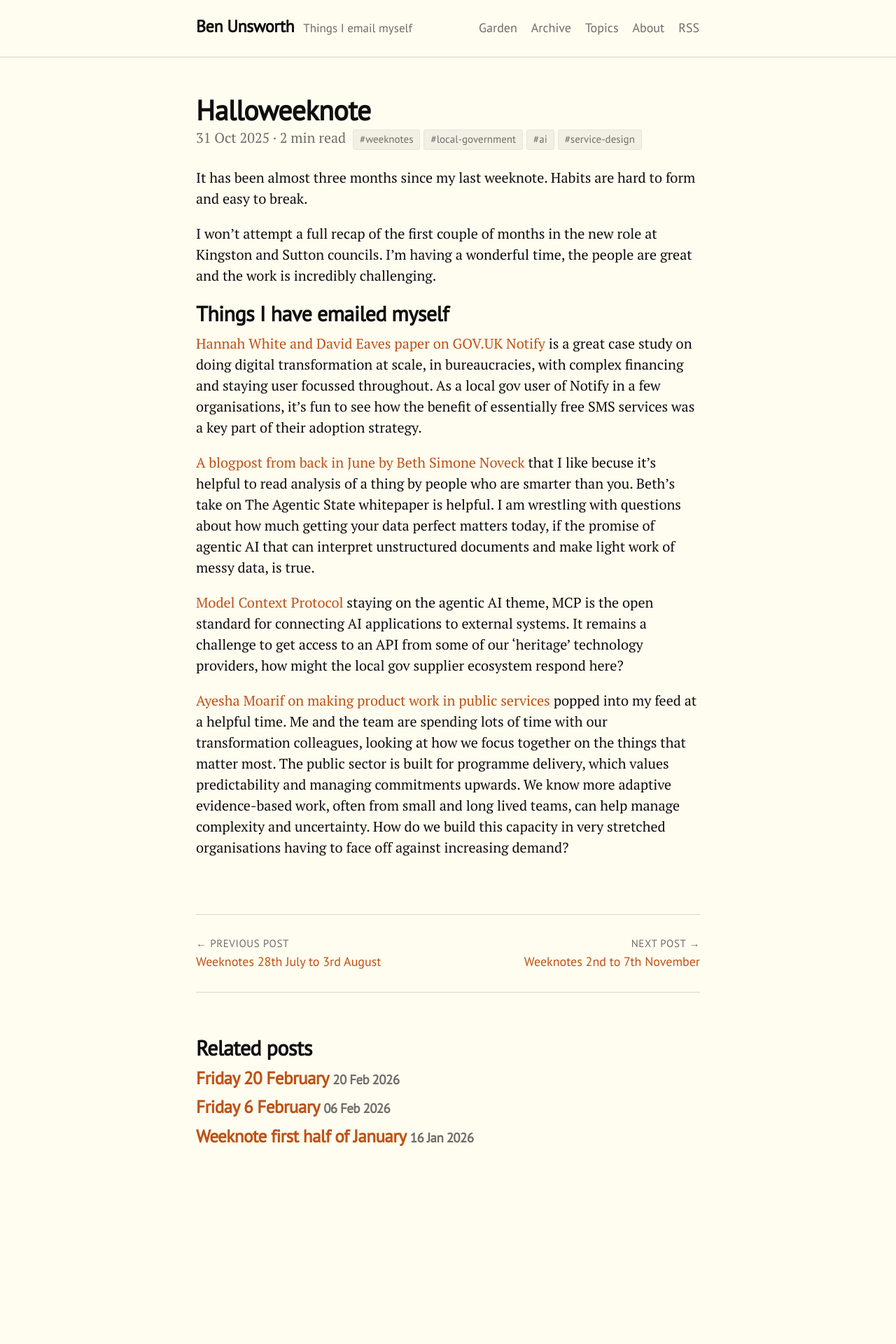
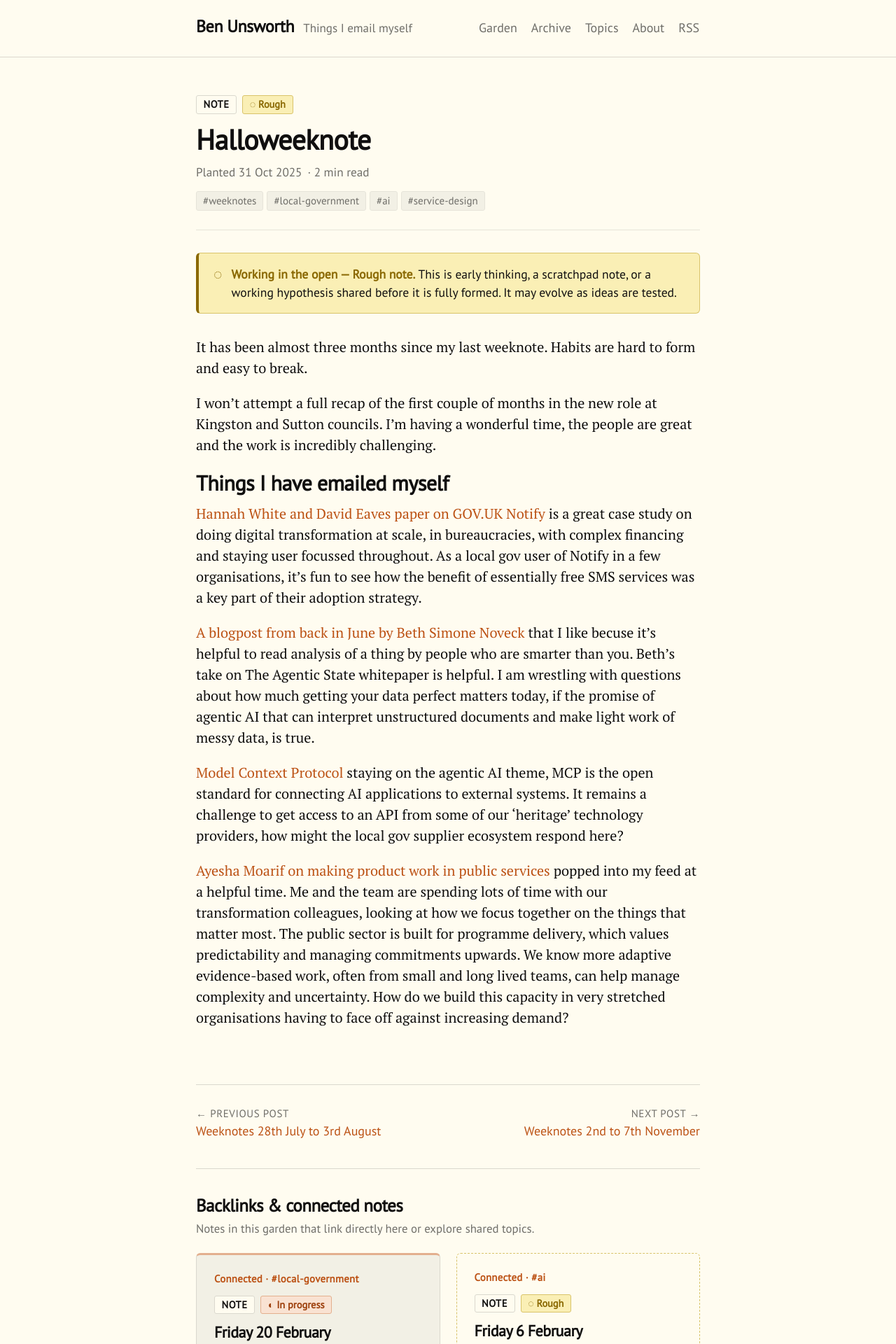
Before and after one commit to benunsworth/benunsworth.github.io, a Jekyll site: the page built from _posts/2025-10-31-halloweeknote.md, in a window 1280 px wide. Shown: the top 1920 px of the page at 70% size. Built offline with Jekyll 4.4.1, drawn with Linux system fonts in a browser that asks for light colours; comment, search, counter and statistics services are not loaded; before the commit the page ends 1699 px from its top, so only the background shows below that; some of the changed text lies outside the part shown.

Commit message:
feat(garden): implement Batch 4 Living Note layout, backlinks & garden index (#6)

```diff
--- /dev/null
+++ b/_includes/backlinks.html
@@ -0,0 +1,57 @@
+{%- assign page_url_len = page.url.size | minus: 1 -%}
+{%- assign page_url_last = page.url | slice: page_url_len, 1 -%}
+{%- if page_url_last == "/" and page_url_len > 1 -%}
+  {%- assign page_url_trimmed = page.url | slice: 0, page_url_len -%}
+{%- else -%}
+  {%- assign page_url_trimmed = page.url -%}
+{%- endif -%}
+
+{%- assign card_count = 0 -%}
+{%- assign rendered_urls = "|" | append: page.url | append: "|" -%}
+
+{%- capture backlink_cards_html -%}
+  {%- for post in site.posts -%}
+    {%- if post.url != page.url -%}
+      {%- if post.content contains page.url or post.content contains page_url_trimmed -%}
+        {% include garden_card.html post=post context_label="← Links to this note" %}
+        {%- assign card_count = card_count | plus: 1 -%}
+        {%- assign rendered_urls = rendered_urls | append: post.url | append: "|" -%}
+      {%- endif -%}
+    {%- endif -%}
+  {%- endfor -%}
+
+  {%- if card_count < 4 and page.tags and page.tags.size > 0 -%}
+    {%- for post in site.posts -%}
+      {%- assign post_url_token = "|" | append: post.url | append: "|" -%}
+      {%- unless rendered_urls contains post_url_token -%}
+        {%- if card_count < 4 -%}
+          {%- assign shared_tag = "" -%}
+          {%- for tag in page.tags -%}
+            {%- if tag != "weeknotes" and post.tags contains tag and shared_tag == "" -%}
+              {%- assign shared_tag = tag -%}
+            {%- endif -%}
+          {%- endfor -%}
+          {%- if shared_tag == "" and page.tags contains "weeknotes" and post.tags contains "weeknotes" -%}
+            {%- assign shared_tag = "weeknotes" -%}
+          {%- endif -%}
+          {%- if shared_tag != "" -%}
+            {%- assign context_label_text = "Connected · #" | append: shared_tag -%}
+            {% include garden_card.html post=post context_label=context_label_text %}
+            {%- assign card_count = card_count | plus: 1 -%}
+            {%- assign rendered_urls = rendered_urls | append: post.url | append: "|" -%}
+          {%- endif -%}
+        {%- endif -%}
+      {%- endunless -%}
+    {%- endfor -%}
+  {%- endif -%}
+{%- endcapture -%}
+
+{%- if card_count > 0 -%}
+<section class="backlinks-section" aria-labelledby="backlinks-heading">
+  <h2 id="backlinks-heading" class="backlinks-title">Backlinks &amp; connected notes</h2>
+  <p class="backlinks-sub">Notes in this garden that link directly here or explore shared topics.</p>
+  <div class="garden-grid">
+    {{ backlink_cards_html }}
+  </div>
+</section>
+{%- endif -%}
--- a/_includes/post_meta_badges.html
+++ b/_includes/post_meta_badges.html
@@ -57,7 +57,8 @@
   <span class="badge badge-media badge-media--{{ raw_media }}">{{ media_label }}</span>
   {%- endif -%}
   {%- if item.rating and item.rating != "" -%}
-  {% include star_rating.html rating=item.rating id_prefix=item.url %}
+  {%- assign star_id_prefix = include.id_prefix | default: item.url -%}
+  {% include star_rating.html rating=item.rating id_prefix=star_id_prefix %}
   {%- endif -%}
   {%- if status_label != "" -%}
   <span class="badge badge-status badge-status-{{ raw_status }} badge-status--{{ raw_status }}">{{ status_label }}</span>
--- a/_layouts/post.html
+++ b/_layouts/post.html
@@ -2,14 +2,38 @@
 layout: default
 ---
 
-<div class="post">
-  <h1 class="post-title">{{ page.title }}</h1>
-  <span class="post-date">
-    {{ page.date | date_to_string }} &middot; {% include reading_time.html content=content %}
-    {% include post_tags.html tags=page.tags %}
-  </span>
+<article class="post">
+  <header class="post-header">
+    <div class="post-header-badges">
+      {% include post_meta_badges.html post=page %}
+    </div>
+    <h1 class="post-title">{{ page.title }}</h1>
+    <div class="post-date">
+      <span>Planted <time datetime="{{ page.date | date_to_xmlschema }}">{{ page.date | date_to_string }}</time></span>
+      {%- if page.updated and page.updated != "" -%}
+      <span class="post-updated">&middot; Last tended <time datetime="{{ page.updated | date: '%Y-%m-%d' }}">{{ page.updated | date_to_string }}</time></span>
+      {%- endif -%}
+      <span>&middot; {% include reading_time.html content=content %}</span>
+    </div>
+    {%- if page.tags and page.tags.size > 0 -%}
+    <div class="post-header-tags">
+      {% include post_tags.html tags=page.tags %}
+    </div>
+    {%- endif -%}
+  </header>
+
+  {%- assign raw_status = page.status | downcase | strip -%}
+  {%- if raw_status == "rough" -%}
+  <aside class="epistemic-banner" aria-label="Working in the open notice">
+    <span class="epistemic-banner-glyph" aria-hidden="true">◌</span>
+    <div class="epistemic-banner-content">
+      <strong>Working in the open &mdash; Rough note.</strong> This is early thinking, a scratchpad note, or a working hypothesis shared before it is fully formed. It may evolve as ideas are tested.
+    </div>
+  </aside>
+  {%- endif -%}
+
   {{ content }}
-</div>
+</article>
 
 {% if page.previous or page.next %}
 <nav class="post-nav" aria-label="Post navigation">
@@ -28,54 +52,7 @@ layout: default
 </nav>
 {% endif %}
 
-{% if site.posts.size > 1 %}
-<div class="related">
-  <h2>Related posts</h2>
-  <ul class="related-posts">
-    {% assign related_count = 0 %}
-    {% assign rendered_urls = page.url | append: "|" %}
-    {% for post in site.posts %}
-      {% if post.url != page.url and related_count < 3 %}
-        {% assign has_common_tag = false %}
-        {% for tag in post.tags %}
-          {% if page.tags contains tag %}
-            {% assign has_common_tag = true %}
-          {% endif %}
-        {% endfor %}
-        {% if has_common_tag %}
-          <li>
-            <h3>
-              <a href="{{ post.url | absolute_url }}">
-                {{ post.title }}
-                <small>{{ post.date | date_to_string }}</small>
-              </a>
-            </h3>
-          </li>
-          {% assign related_count = related_count | plus: 1 %}
-          {% assign rendered_urls = rendered_urls | append: post.url | append: "|" %}
-        {% endif %}
-      {% endif %}
-    {% endfor %}
-    {% if related_count < 3 %}
-      {% for post in site.posts %}
-        {% unless rendered_urls contains post.url %}
-          {% if related_count < 3 %}
-            <li>
-              <h3>
-                <a href="{{ post.url | absolute_url }}">
-                  {{ post.title }}
-                  <small>{{ post.date | date_to_string }}</small>
-                </a>
-              </h3>
-            </li>
-            {% assign related_count = related_count | plus: 1 %}
-          {% endif %}
-        {% endunless %}
-      {% endfor %}
-    {% endif %}
-  </ul>
-</div>
-{% endif %}
+{% include backlinks.html %}
 
 <script src="https://giscus.app/client.js"
         data-repo="benunsworth/benunsworth.github.io"
--- a/public/css/lanyon.css
+++ b/public/css/lanyon.css
@@ -1298,3 +1298,165 @@ a.pagination-item:hover {
   font-weight: 400;
   opacity: .8;
 }
+
+
+/*
+ * Batch 4: Living Note Layout, Epistemic Banner, Warm Callouts,
+ * Backlinks Grid & Upgraded Archive / Topics Rows
+ */
+
+.post-header {
+  padding-bottom: 1.1rem;
+  margin-bottom: 1.6rem;
+  border-bottom: 1px solid var(--color-border-subtle);
+}
+
+.post-header-badges {
+  margin-bottom: .55rem;
+}
+
+.post-header .post-title {
+  margin-top: 0;
+  margin-bottom: .45rem;
+}
+
+.post-header .post-date {
+  display: flex;
+  flex-wrap: wrap;
+  align-items: center;
+  gap: .25rem .4rem;
+  margin-top: 0;
+  margin-bottom: 0;
+  font-family: "PT Sans", Helvetica, Arial, sans-serif;
+  font-size: .86rem;
+  color: var(--color-muted);
+}
+
+.post-header-tags {
+  margin-top: .55rem;
+}
+
+.post-header-tags .post-tags {
+  margin-left: 0;
+}
+
+/* Epistemic notice banner for status: rough notes */
+.epistemic-banner {
+  display: flex;
+  align-items: flex-start;
+  gap: .65rem;
+  padding: .85rem 1.05rem;
+  margin-top: 0;
+  margin-bottom: 1.65rem;
+  background-color: var(--color-rough-bg);
+  border: 1px solid var(--color-rough-border);
+  border-left: 4px solid var(--color-rough-text);
+  border-radius: 6px;
+  font-family: "PT Sans", Helvetica, Arial, sans-serif;
+  font-size: .88rem;
+  line-height: 1.45;
+  color: var(--color-text);
+}
+
+.epistemic-banner-glyph {
+  flex-shrink: 0;
+  font-size: 1.05rem;
+  font-weight: 700;
+  line-height: 1.25;
+  color: var(--color-rough-text);
+}
+
+.epistemic-banner strong {
+  color: var(--color-rough-text);
+}
+
+/* Warm Flexoki callout boxes & blockquotes */
+blockquote {
+  padding: .75rem 1.15rem;
+  margin: 1.25rem 0;
+  color: var(--color-text);
+  background-color: var(--color-surface);
+  border-left: 4px solid var(--color-accent);
+  border-radius: 0 4px 4px 0;
+}
+
+blockquote p:last-child {
+  margin-bottom: 0;
+}
+
+.message,
+aside.callout,
+.callout {
+  padding: .95rem 1.15rem;
+  margin: 1.35rem 0;
+  color: var(--color-text);
+  background-color: var(--color-surface);
+  border: 1px solid var(--color-border);
+  border-left: 4px solid var(--color-accent);
+  border-radius: 6px;
+}
+
+.message p:last-child,
+aside.callout p:last-child,
+.callout p:last-child {
+  margin-bottom: 0;
+}
+
+/* Pure-Liquid Backlinks & Connected Notes section */
+.backlinks-section {
+  padding-top: 1.85rem;
+  margin-top: .5rem;
+  margin-bottom: 2.5rem;
+  border-top: 1px solid var(--color-border);
+}
+
+.backlinks-title {
+  margin-top: 0;
+  margin-bottom: .25rem;
+  font-size: 1.25rem;
+}
+
+.backlinks-sub {
+  margin-top: 0;
+  margin-bottom: 1.1rem;
+  font-family: "PT Sans", Helvetica, Arial, sans-serif;
+  font-size: .84rem;
+  color: var(--color-muted);
+}
+
+/* Upgraded Archive & Topics list rows */
+.archive-item {
+  padding: .65rem 0;
+  margin-bottom: 0;
+  border-bottom: 1px solid var(--color-border-subtle);
+}
+
+.archive-item:last-child {
+  border-bottom: none;
+}
+
+.archive-item-header {
+  display: flex;
+  flex-wrap: wrap;
+  align-items: center;
+  gap: .35rem .6rem;
+  margin-bottom: .2rem;
+}
+
+.archive-title {
+  font-family: "PT Sans", Helvetica, Arial, sans-serif;
+  font-weight: 700;
+  color: var(--color-text);
+}
+
+.archive-item .archive-meta {
+  display: inline-flex;
+  flex-wrap: wrap;
+  align-items: center;
+  gap: .25rem;
+  margin-left: 0;
+  margin-right: .35rem;
+  font-family: "PT Sans", Helvetica, Arial, sans-serif;
+  font-size: .8rem;
+  color: var(--color-muted);
+}
--- a/public/js/script.js
+++ b/public/js/script.js
@@ -26,6 +26,48 @@
     return div.innerHTML;
   }
 
+  function buildSearchBadgesHtml(post) {
+    var rawType = (post.type || 'note').toLowerCase();
+    var streamMap = {
+      essay: 'Essay',
+      weeknote: 'Weeknote',
+      review: 'Review',
+      note: 'Note'
+    };
+    var streamLabel = streamMap[rawType] || 'Note';
+    var html = '<span class="post-meta-badges">' +
+      '<span class="badge badge-stream badge-stream--' + escapeHtml(rawType) + '">' + escapeHtml(streamLabel) + '</span>';
+
+    var rawMedia = (post.media || '').toLowerCase();
+    var mediaMap = {
+      book: 'Book',
+      podcast: 'Podcast',
+      tv: 'TV',
+      film: 'Film',
+      game: 'Game'
+    };
+    if (rawMedia && mediaMap[rawMedia]) {
+      html += '<span class="badge badge-media badge-media--' + escapeHtml(rawMedia) + '">' + escapeHtml(mediaMap[rawMedia]) + '</span>';
+    }
+
+    if (post.rating) {
+      html += '<span class="badge badge-media" role="img" aria-label="Rated ' + escapeHtml(String(post.rating)) + ' out of 5 stars">&#9733; ' + escapeHtml(String(post.rating)) + '/5</span>';
+    }
+
+    var rawStatus = (post.status || '').toLowerCase();
+    var statusMap = {
+      rough: '\u25cc Rough',
+      'in-progress': '\u25d0 In progress',
+      settled: '\u25cf Settled'
+    };
+    if (rawStatus && statusMap[rawStatus]) {
+      html += '<span class="badge badge-status badge-status-' + escapeHtml(rawStatus) + ' badge-status--' + escapeHtml(rawStatus) + '">' + escapeHtml(statusMap[rawStatus]) + '</span>';
+    }
+
+    html += '</span>';
+    return html;
+  }
+
   function renderResults(query) {
     if (!searchResults || !archiveContent) return;
     var trimmed = query.trim().toLowerCase();
@@ -42,8 +84,12 @@
     var matches = searchData.filter(function(post) {
       var inTitle = post.title && post.title.toLowerCase().indexOf(trimmed) !== -1;
       var inTags = post.tags && post.tags.join(' ').toLowerCase().indexOf(trimmed) !== -1;
+      var inSummary = post.summary && post.summary.toLowerCase().indexOf(trimmed) !== -1;
+      var inType = post.type && post.type.toLowerCase().indexOf(trimmed) !== -1;
+      var inStatus = post.status && post.status.toLowerCase().indexOf(trimmed) !== -1;
+      var inMedia = post.media && post.media.toLowerCase().indexOf(trimmed) !== -1;
       var inContent = post.content && post.content.toLowerCase().indexOf(trimmed) !== -1;
-      return inTitle || inTags || inContent;
+      return inTitle || inTags || inSummary || inType || inStatus || inMedia || inContent;
     });
 
     if (matches.length === 0) {
@@ -53,7 +99,7 @@
 
     searchResults.innerHTML = matches.map(function(post) {
       var snippet = '';
-      if (post.content) {
+      if (post.content && post.content.toLowerCase().indexOf(trimmed) !== -1) {
         var idx = post.content.toLowerCase().indexOf(trimmed);
         var start = idx > 40 ? idx - 40 : 0;
         var rawSnippet = post.content.slice(start, start + 160);
@@ -62,10 +108,18 @@
           escapeHtml(rawSnippet) +
           (start + 160 < post.content.length ? '&hellip;' : '') +
           '</div>';
+      } else if (post.summary) {
+        snippet = '<div class="search-snippet">' + escapeHtml(post.summary) + '</div>';
       }
+
+      var updatedMeta = post.updated ? ' &middot; Tended ' + escapeHtml(post.updated) : '';
+
       return '<li class="archive-item">' +
-        '<a class="archive-title" href="' + escapeHtml(post.url) + '">' + escapeHtml(post.title) + '</a>' +
-        '<small class="archive-meta">' + escapeHtml(post.date) + ' &middot; ' + escapeHtml(post.reading_time) + '</small>' +
+        '<div class="archive-item-header">' +
+          '<a class="archive-title" href="' + escapeHtml(post.url) + '">' + escapeHtml(post.title) + '</a>' +
+          buildSearchBadgesHtml(post) +
+        '</div>' +
+        '<small class="archive-meta">Planted ' + escapeHtml(post.date) + updatedMeta + ' &middot; ' + escapeHtml(post.reading_time) + '</small>' +
         snippet +
       '</li>';
     }).join('');
```
Also changed, not shown: archive.md (+9 -2 lines), search.json (+47 -0 lines), tags.md (+12 -3 lines).
